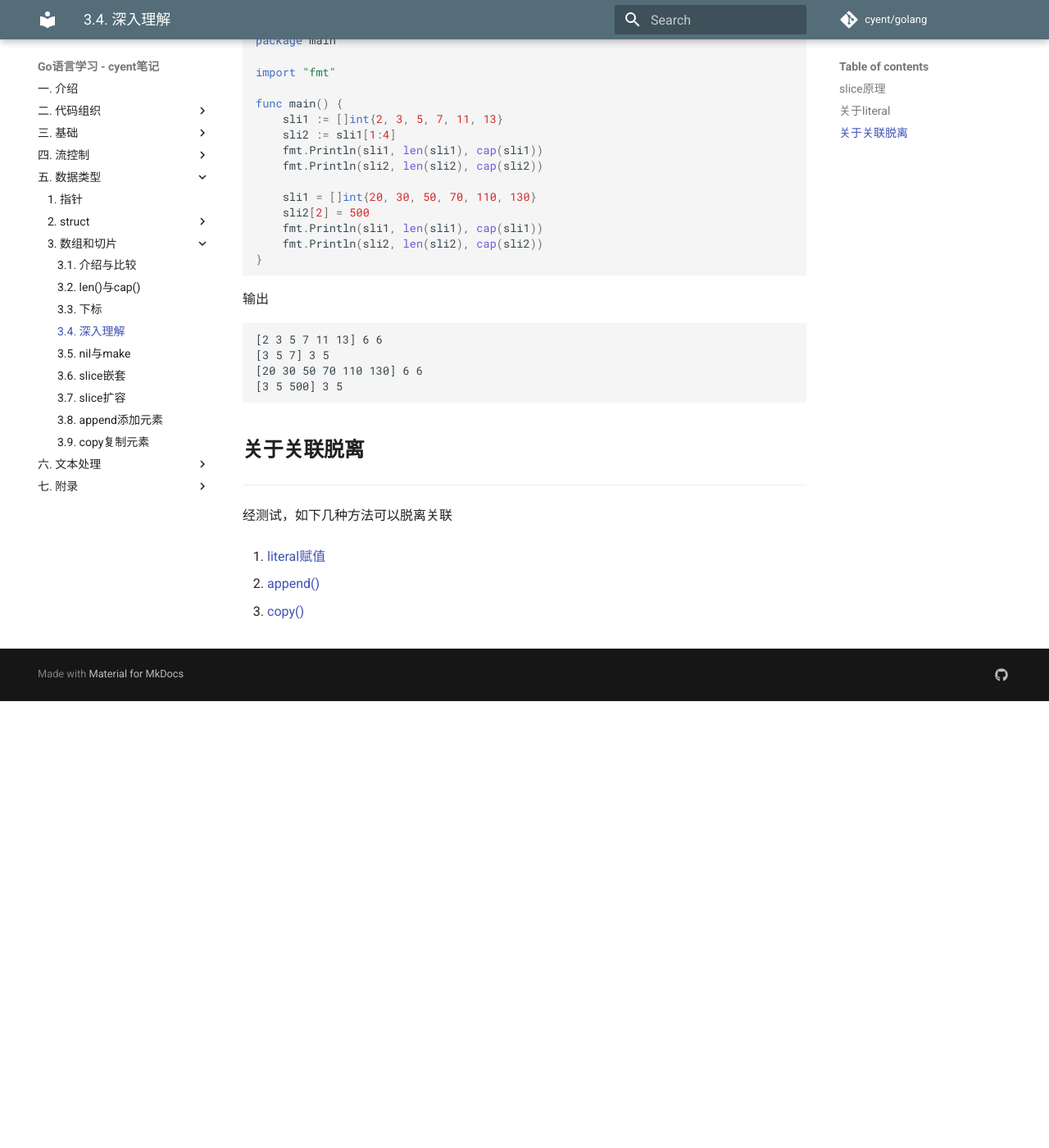
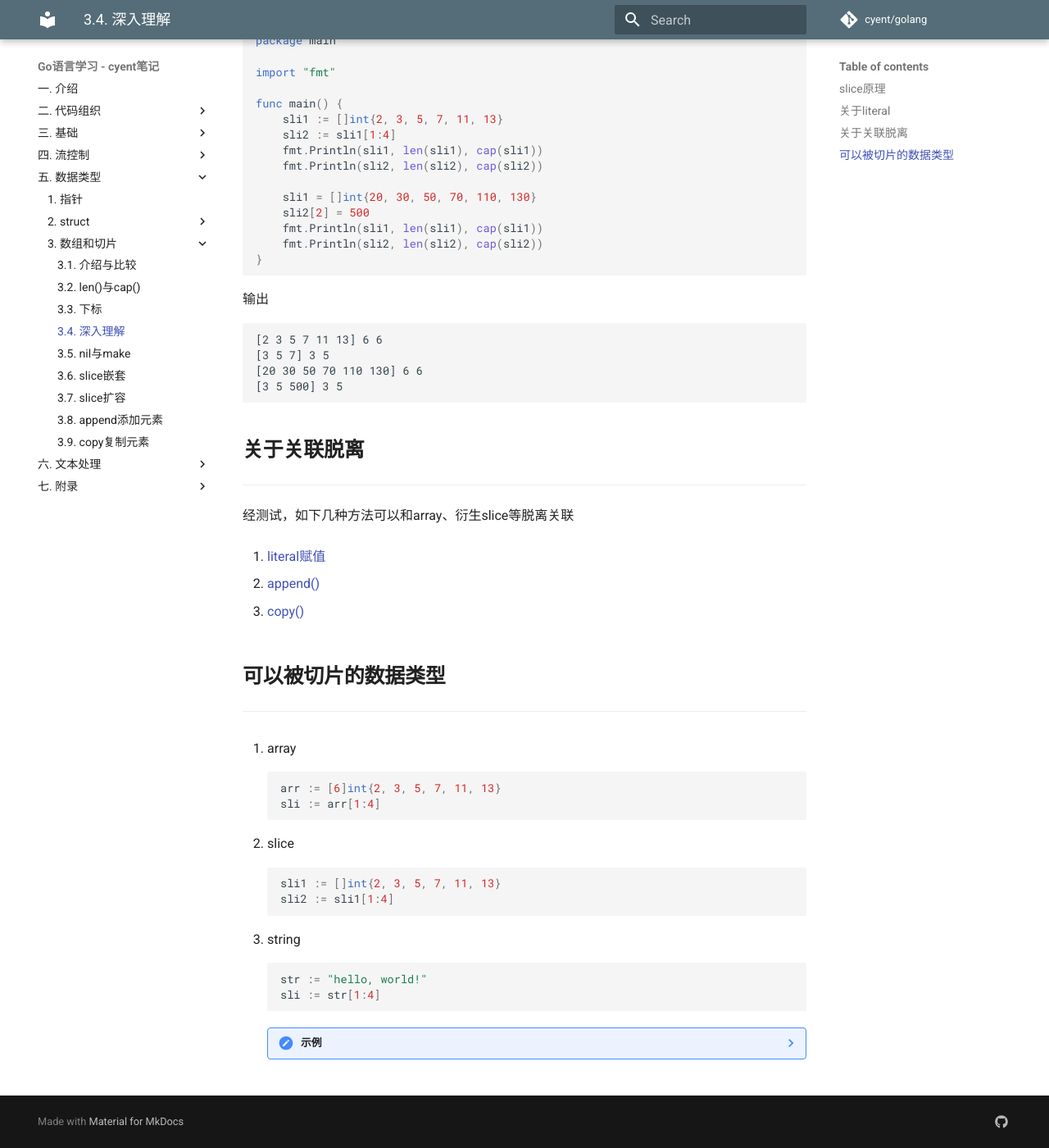
Before and after one commit to yxhsea/golang, an MkDocs documentation site: the page built from docs/datatype/arr_sli_key.md, in a window 1280 px wide and 1400 px high, scrolled down 654 px. Shown: the whole window at 82% size. Built offline with MkDocs 1.6.1 and Material for MkDocs 9.7.7, drawn with Linux system fonts in a browser that asks for light colours; comment, search, counter and statistics services are not loaded; old or Windows-style settings are respelled for this version of MkDocs; before the commit the page ends 1509 px from its top, so only the background shows below that.

Commit message:
add string slice

````diff
--- a/docs/datatype/arr_sli_key.md
+++ b/docs/datatype/arr_sli_key.md
@@ -45,10 +45,58 @@ func main() {
 
 ---
 
-经测试，如下几种方法可以脱离关联
+经测试，如下几种方法可以和array、衍生slice等脱离关联
 
 1. [literal赋值](/datatype/arr_sli_key/#literal)
 
 2. [append()](/datatype/arr_sli_append/)
 
 3. [copy()](/datatype/arr_sli_copy/#copy)
+
+## **可以被切片的数据类型**
+
+---
+
+1. array
+
+	```go
+	arr := [6]int{2, 3, 5, 7, 11, 13}
+	sli := arr[1:4]
+	```
+
+2. slice
+
+	```go
+	sli1 := []int{2, 3, 5, 7, 11, 13}
+	sli2 := sli1[1:4]
+	```
+
+3. string
+
+	```go
+	str := "hello, world!"
+	sli := str[1:4]
+	```
+
+	??? note "示例"
+		```go
+		package main
+
+		import "fmt"
+
+		func main() {
+		    str := "hello, world!"
+		    res := str[2:]
+		    fmt.Println(str)
+		    fmt.Println(res)
+		    fmt.Println(str)
+		}
+		```
+
+		输出
+
+		```text
+		hello, world!
+		llo, world!
+		hello, world!
+		```
````
